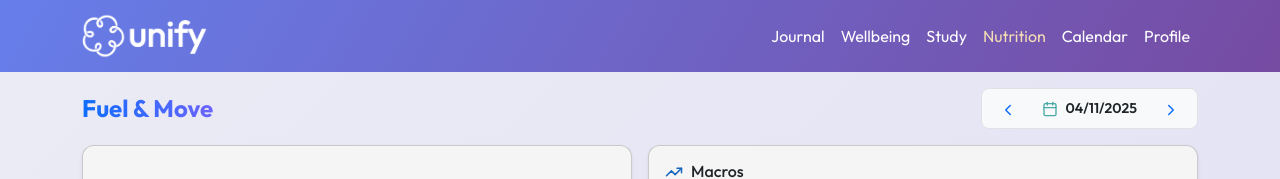
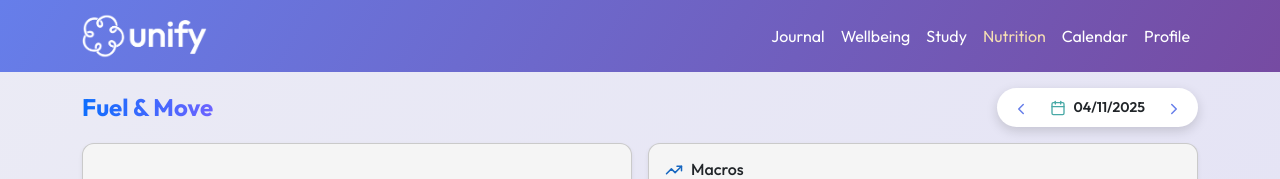
Before and after one commit to Matt2khlr/WAD2_Unify, a Vue app: page /nutrition in a window 1280 px wide. Shown: the top 179 px of the page. Built offline with nearby package versions, Linux system fonts and the light colour scheme; no server answers; the database is empty; sample sign-in values are in the browser's storage.

Commit message:
style: NutritionView

```diff
--- a/src/views/NutritionView.vue
+++ b/src/views/NutritionView.vue
@@ -423,13 +423,19 @@
     <section class="container py-3">
         <div class="d-flex align-items-center justify-content-between mb-3">
             <h1 class="h4 mb-0 fw-bold text-gradient">Fuel &amp; Move</h1>
-            <div class="d-flex align-items-center gap-2 bg-light rounded-3 px-2 py-1 border">
-                <button class="btn btn-sm btn-link text-decoration-none" @click="changeDate(-1)"><ChevronLeft :size="18" /></button>
+            <div class="nav-btn-group d-flex align-items-center">
+                <button class="btn btn-sm nav-btn" @click="changeDate(-1)">
+                    <ChevronLeft :size="18" />
+                </button>
+
                 <div class="d-flex align-items-center gap-2 px-2">
                     <Calendar :size="16" class="text-secondary" />
                     <span class="fw-semibold small">{{ fmtDate(selectedDate) }}</span>
                 </div>
-                <button class="btn btn-sm btn-link text-decoration-none" @click="changeDate(1)"><ChevronRight :size="18" /></button>
+
+                <button class="btn btn-sm nav-btn" @click="changeDate(1)">
+                    <ChevronRight :size="18" />
+                </button>
             </div>
         </div>
 
@@ -654,7 +660,7 @@
                         ({{ workoutForm.intensity }}) for <span class="fw-semibold">{{ previewMinutes || 0 }} min</span> ≈
                         <span class="fw-bold text-success">{{ previewKcal }} kcal</span>
                     </div>
-                    <button class="btn btn-success rounded-pill ms-auto" :disabled="!workoutForm.activity || !(previewMinutes || hasOverride)" @click="addWorkout">
+                    <button class="btn save-button ms-auto" :disabled="!workoutForm.activity || !(previewMinutes || hasOverride)" @click="addWorkout">
                         <Plus :size="16" class="me-1" /> Add
                     </button>
                 </div>
@@ -905,4 +911,28 @@
     transform: translateY(-3px);
     transition: all 0.3s ease;
 }
+
+/* CSS for Button Group */
+.nav-btn-group {
+border-radius: 20px;
+background: white;
+padding: 3px;
+box-shadow: 0 4px 12px rgba(0, 0, 0, 0.15);
+}
+
+.nav-btn {
+background: transparent;
+color: #667eea;
+border: none;
+padding: 0.375rem 0.75rem;
+font-weight: 500;
+transition: all 0.2s ease;
+border-radius: 6px;
+}
+
+.nav-btn:hover {
+background: #f3f4f6;
+color: #764ba2;
+}
+
 </style>
```
Lines whose indentation alone changed are shown as unchanged.
